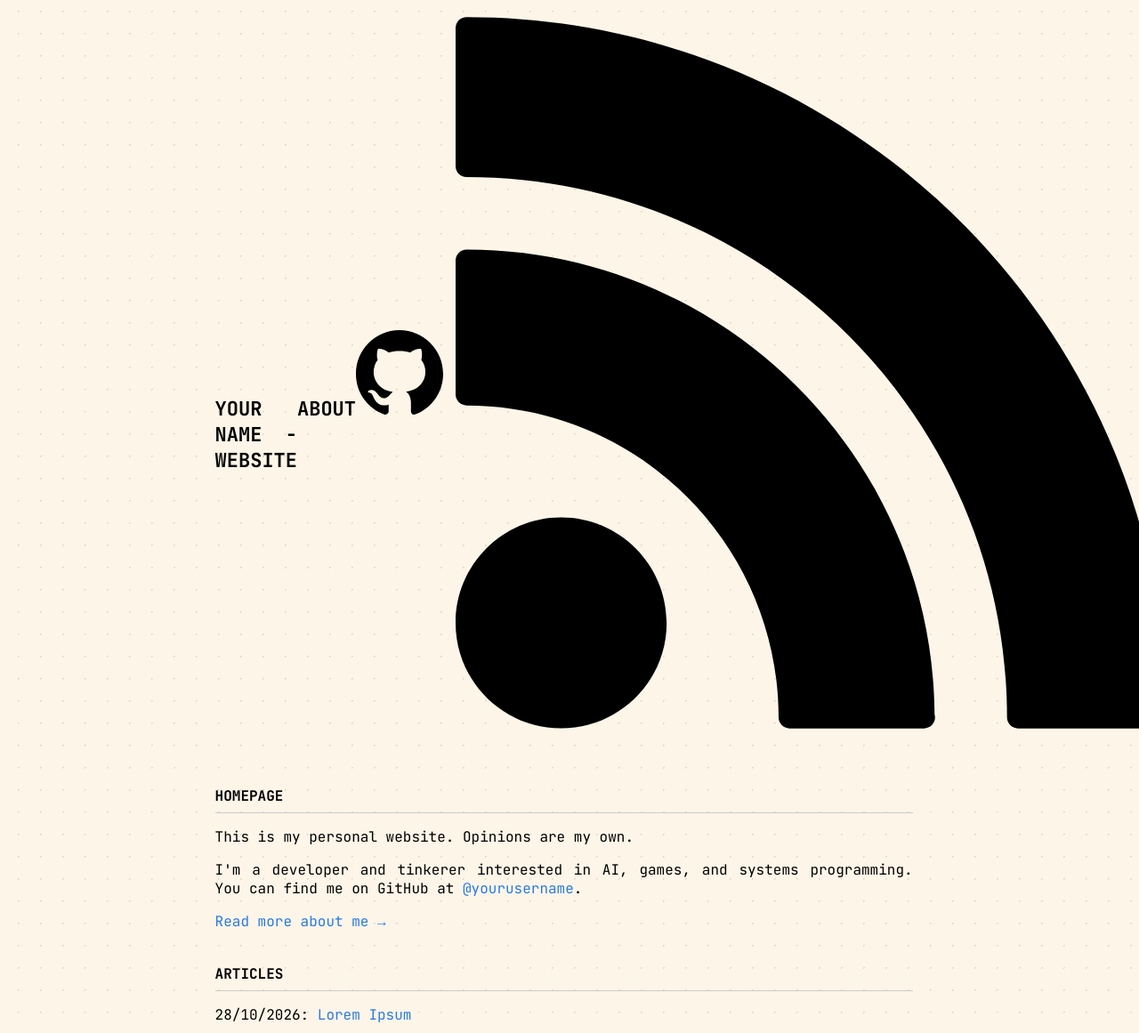
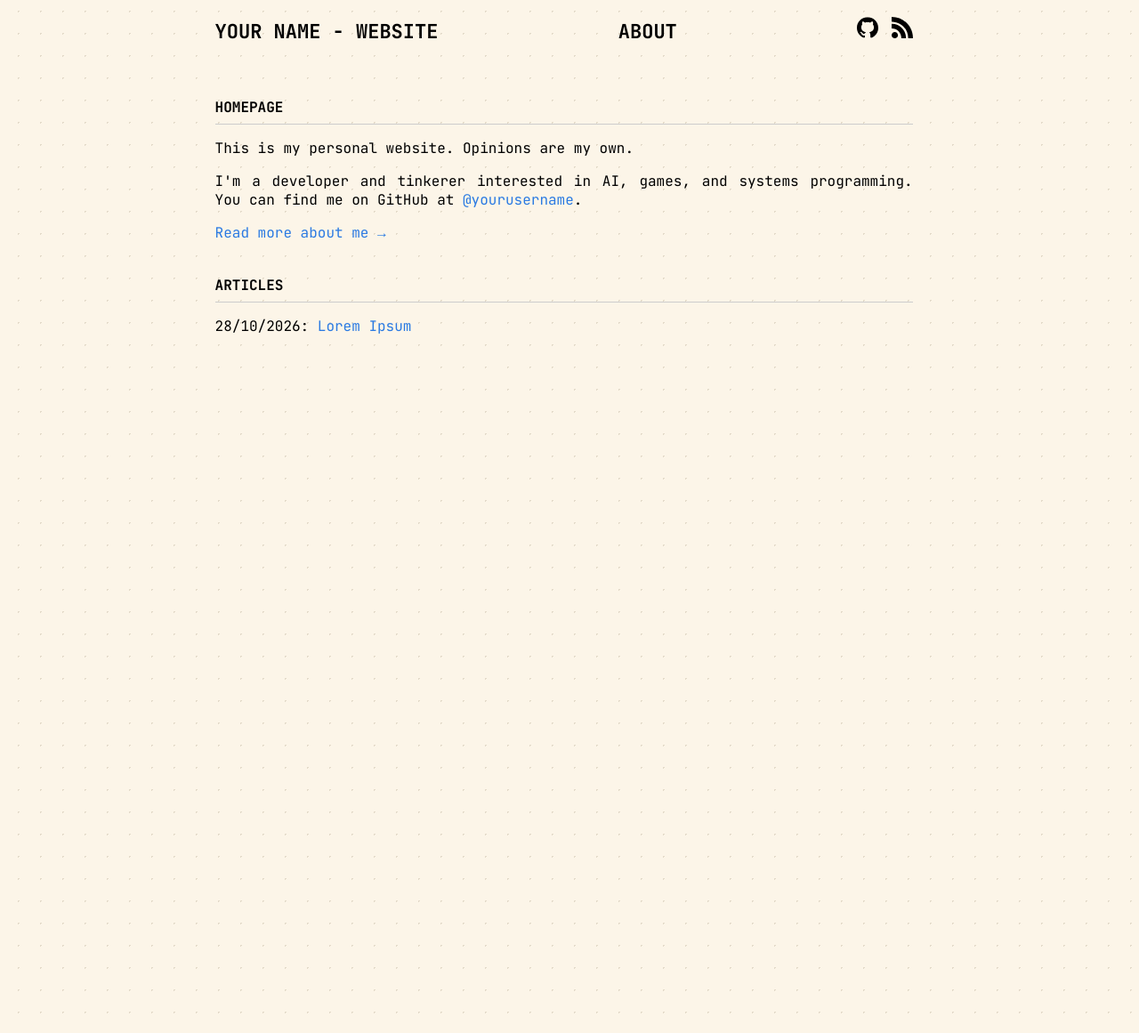
Before and after one commit to iridium87/blog, a Jekyll site: the page built from index.md, in a window 1280 px wide. Shown: the whole page at 89% size. Built offline with Jekyll 4.4.1, drawn with Linux system fonts in a browser that asks for light colours.

Commit message:
Update SVG icons for GitHub and RSS links

```diff
--- a/_layouts/default.html
+++ b/_layouts/default.html
@@ -204,7 +204,7 @@ pre {
     <div style="display: flex; gap: 1.5ch; align-items: center;">
       <!-- Github -->
       <a href="https://github.com/{{ site.github }}">
-      <svg width="98" height="96" viewBox="0 0 98 96" fill="none" xmlns="http://www.w3.org/2000/svg">
+      <svg width="24" height="24" viewBox="0 0 98 96" fill="none" xmlns="http://www.w3.org/2000/svg">
         <g clip-path="url(#clip0_730_27126)">
           <path d="M41.4395 69.3848C28.8066 67.8535 19.9062 58.7617 19.9062 46.9902C19.9062 42.2051 21.6289 37.0371 24.5 33.5918C23.2559 30.4336 23.4473 23.7344 24.8828 20.959C28.7109 20.4805 33.8789 22.4902 36.9414 25.2656C40.5781 24.1172 44.4062 23.543 49.0957 23.543C53.7852 23.543 57.6133 24.1172 61.0586 25.1699C64.0254 22.4902 69.2891 20.4805 73.1172 20.959C74.457 23.543 74.6484 30.2422 73.4043 33.4961C76.4668 37.1328 78.0937 42.0137 78.0937 46.9902C78.0937 58.7617 69.1934 67.6621 56.3691 69.2891C59.623 71.3945 61.8242 75.9883 61.8242 81.252L61.8242 91.2051C61.8242 94.0762 64.2168 95.7031 67.0879 94.5547C84.4102 87.9512 98 70.6289 98 49.1914C98 22.1074 75.9883 6.69539e-07 48.9043 4.309e-07C21.8203 1.92261e-07 -1.9479e-07 22.1074 -4.3343e-07 49.1914C-6.20631e-07 70.4375 13.4941 88.0469 31.6777 94.6504C34.2617 95.6074 36.75 93.8848 36.75 91.3008L36.75 83.6445C35.4102 84.2188 33.6875 84.6016 32.1562 84.6016C25.8398 84.6016 22.1074 81.1563 19.4277 74.7441C18.375 72.1602 17.2266 70.6289 15.0254 70.3418C13.877 70.2461 13.4941 69.7676 13.4941 69.1934C13.4941 68.0449 15.4082 67.1836 17.3223 67.1836C20.0977 67.1836 22.4902 68.9063 24.9785 72.4473C26.8926 75.2227 28.9023 76.4668 31.2949 76.4668C33.6875 76.4668 35.2187 75.6055 37.4199 73.4043C39.0469 71.7773 40.291 70.3418 41.4395 69.3848Z" fill="black"/>
         </g>
@@ -219,7 +219,7 @@ pre {
       <a href="{{ site.baseurl }}/feed.xml">
         <?xml version="1.0" encoding="iso-8859-1"?>
         <!-- Uploaded to: SVG Repo, www.svgrepo.com, Generator: SVG Repo Mixer Tools -->
-<svg fill="#000000" height="800px" width="800px" version="1.1" id="Capa_1" xmlns="http://www.w3.org/2000/svg" xmlns:xlink="http://www.w3.org/1999/xlink"
+<svg fill="#000000" height="24" width="24" version="1.1" id="Capa_1" xmlns="http://www.w3.org/2000/svg" xmlns:xlink="http://www.w3.org/1999/xlink"
 	 viewBox="0 0 24.912 24.912" xml:space="preserve">
 <g>
 	<path d="M3.692,17.517C1.656,17.517,0,19.173,0,21.211C0,23.244,1.656,24.9,3.692,24.9s3.694-1.657,3.694-3.689
```
